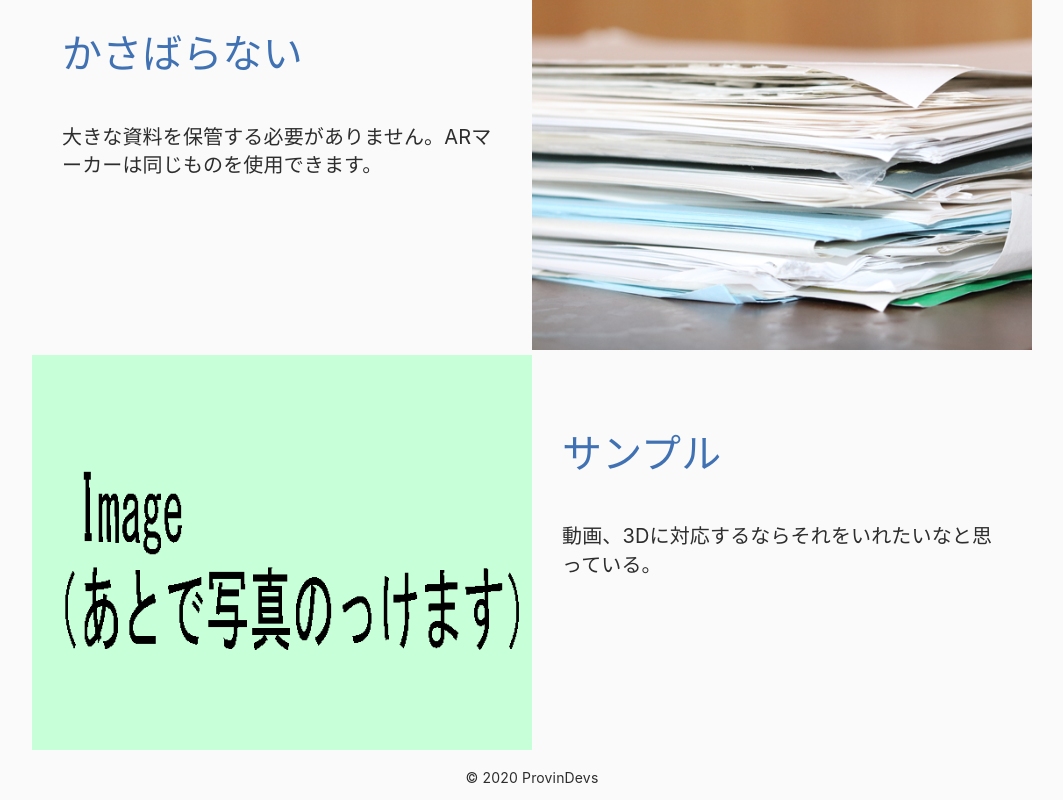
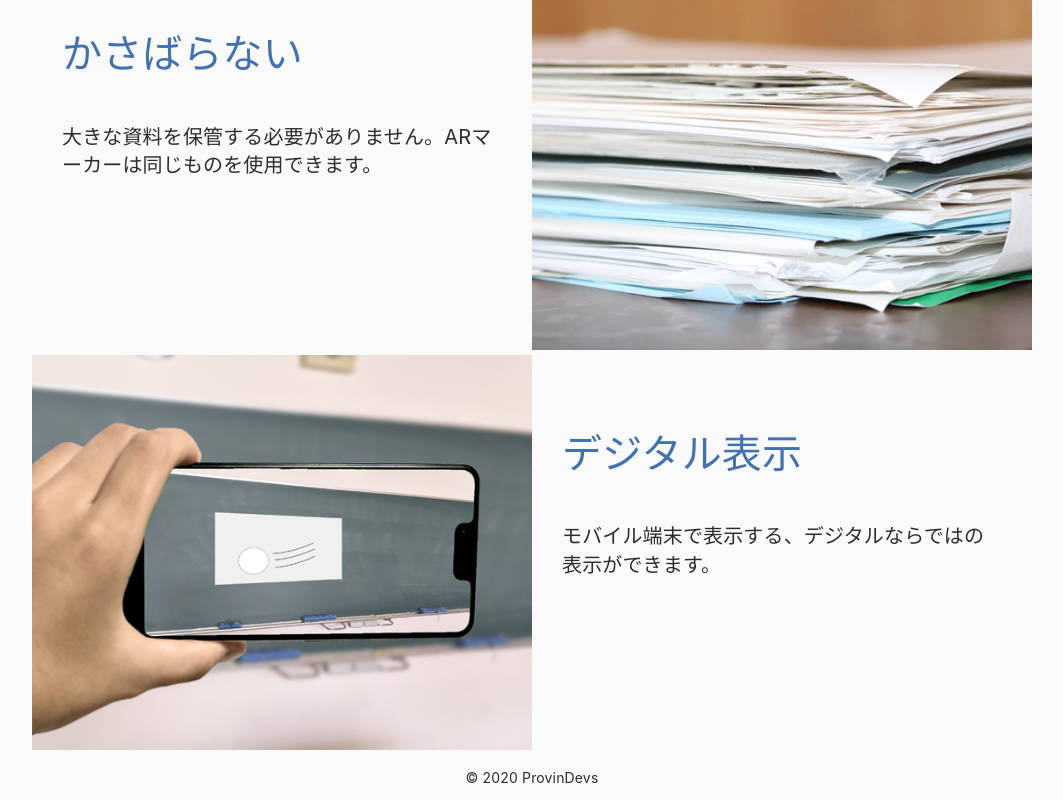
Before and after one commit to ProvinDevs/2020vol1-frontend, a React app: page /about in a window 1280 px wide. Shown: the part 670-1470 px from the top of the page, without its empty margins (108-1171 px from the left). Built offline with nearby package versions, Linux system fonts and the light colour scheme; no server answers; a web font is replaced by a local one.

Commit message:
Aboutページにデジタル表示の特徴追加 (#111)
* change image

* change explanation

* 動画対応ではなくデジタル表示に

```diff
--- a/src/pages/About.tsx
+++ b/src/pages/About.tsx
@@ -6,7 +6,7 @@ import Header, { HeaderProps } from "../components/common/Header";
 import { Container } from "@material-ui/core";
 import ARImage from "../images/ar_image.png";
 import DocumentImage from "../images/document_image.png";
-import SampleImage from "../images/sample.png";
+import DougaImage from "../images/douga_image.png";
 
 const headerProps: HeaderProps = {
   buttonText: "ホーム",
@@ -27,9 +27,9 @@ const About: FC = () => {
       explanation: "大きな資料を保管する必要がありません。ARマーカーは同じものを使用できます。",
     },
     {
-      title: "サンプル",
-      image: SampleImage,
-      explanation: "動画、3Dに対応するならそれをいれたいなと思っている。",
+      title: "デジタル表示",
+      image: DougaImage,
+      explanation: "モバイル端末で表示する、デジタルならではの表示ができます。",
     },
   ];
 
```
Also changed, not shown: src/images/douga_image.png (added), src/images/sample.png (deleted).
